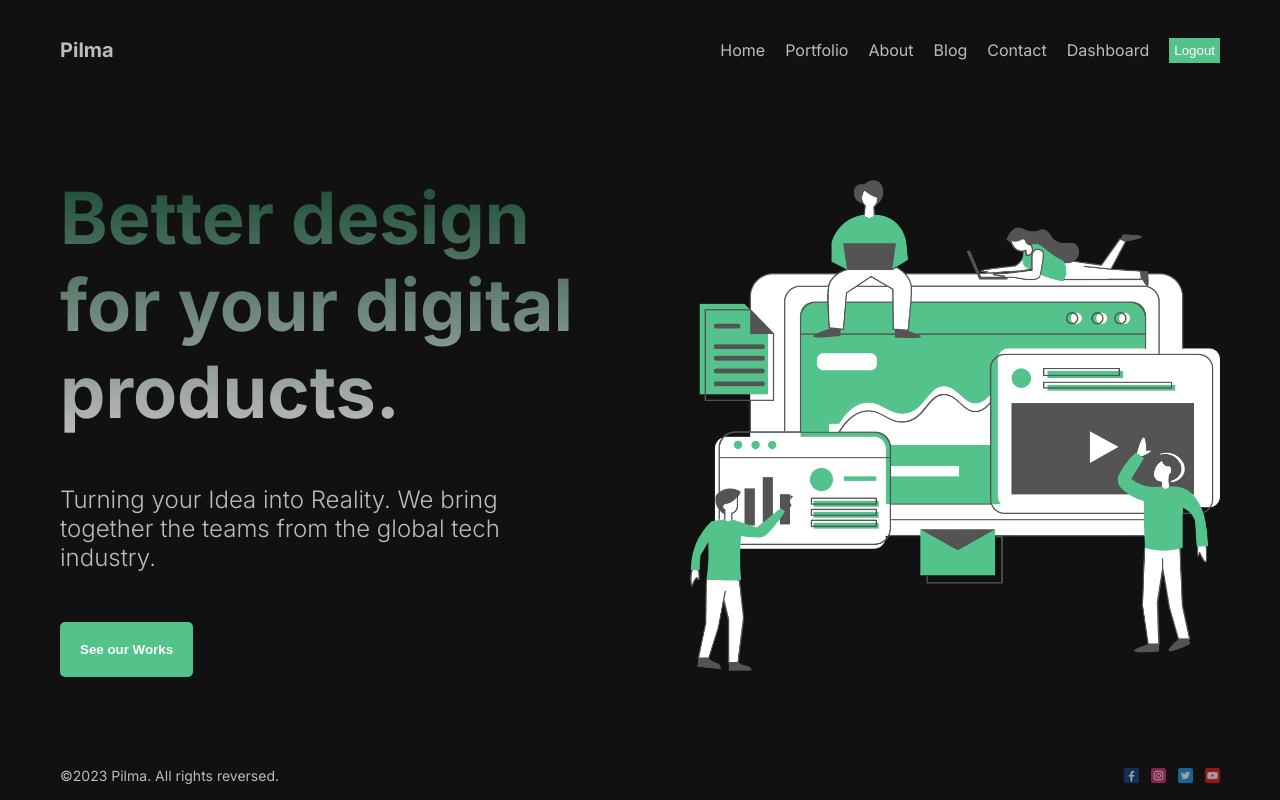
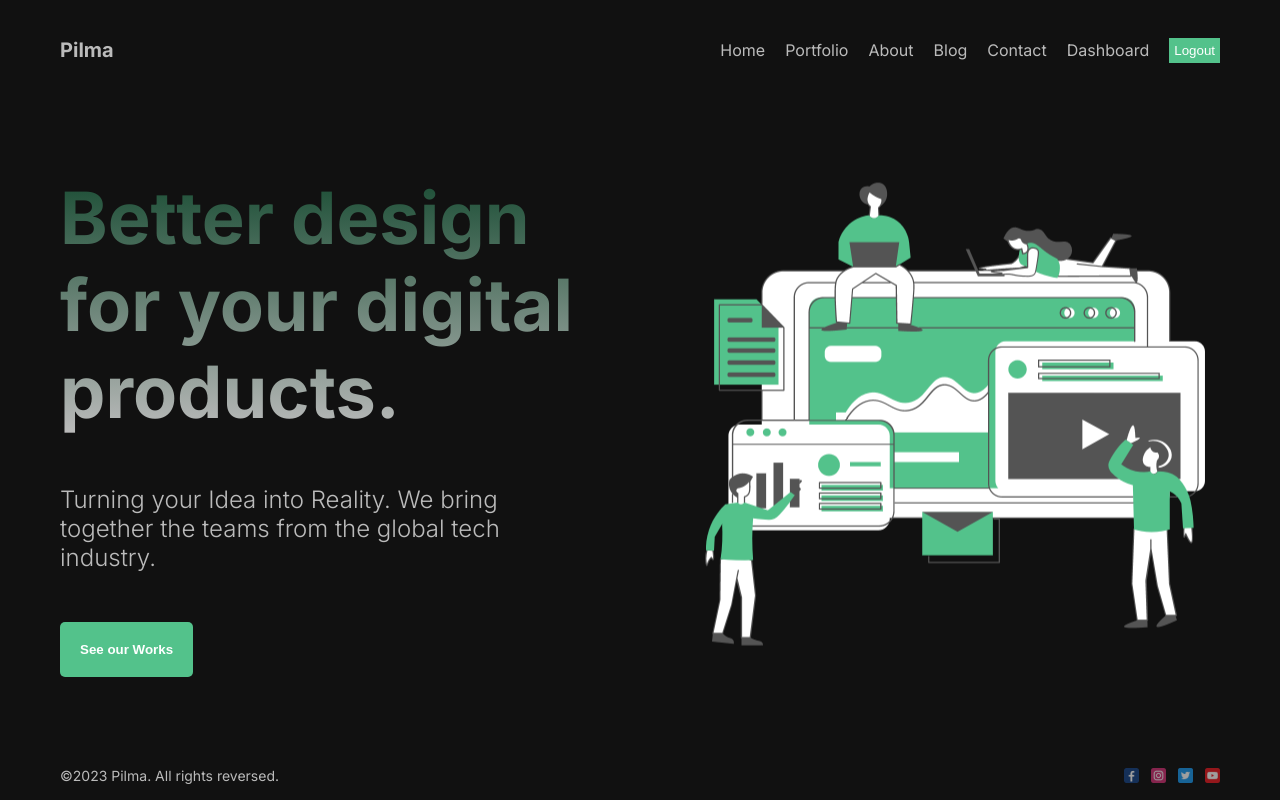
Before and after one commit to kanishkasd/nextJsBlog, a Next.js app: page / in a window 1280 px wide. Built offline with nearby package versions, Linux system fonts and the light colour scheme.

Commit message:
add animations

```diff
--- a/src/app/page.module.css
+++ b/src/app/page.module.css
@@ -14,7 +14,17 @@
 .image {
   width: 100%;
   height: 500px;
-  object-fit: cover;
+  object-fit: contain;
+  animation: move 3s infinite ease alternate;
+}
+
+@keyframes move {
+  from {
+    transform: translateY(-15px);
+  }
+  to {
+    transform: translateY(0px);
+  }
 }
 
 .title {
```
